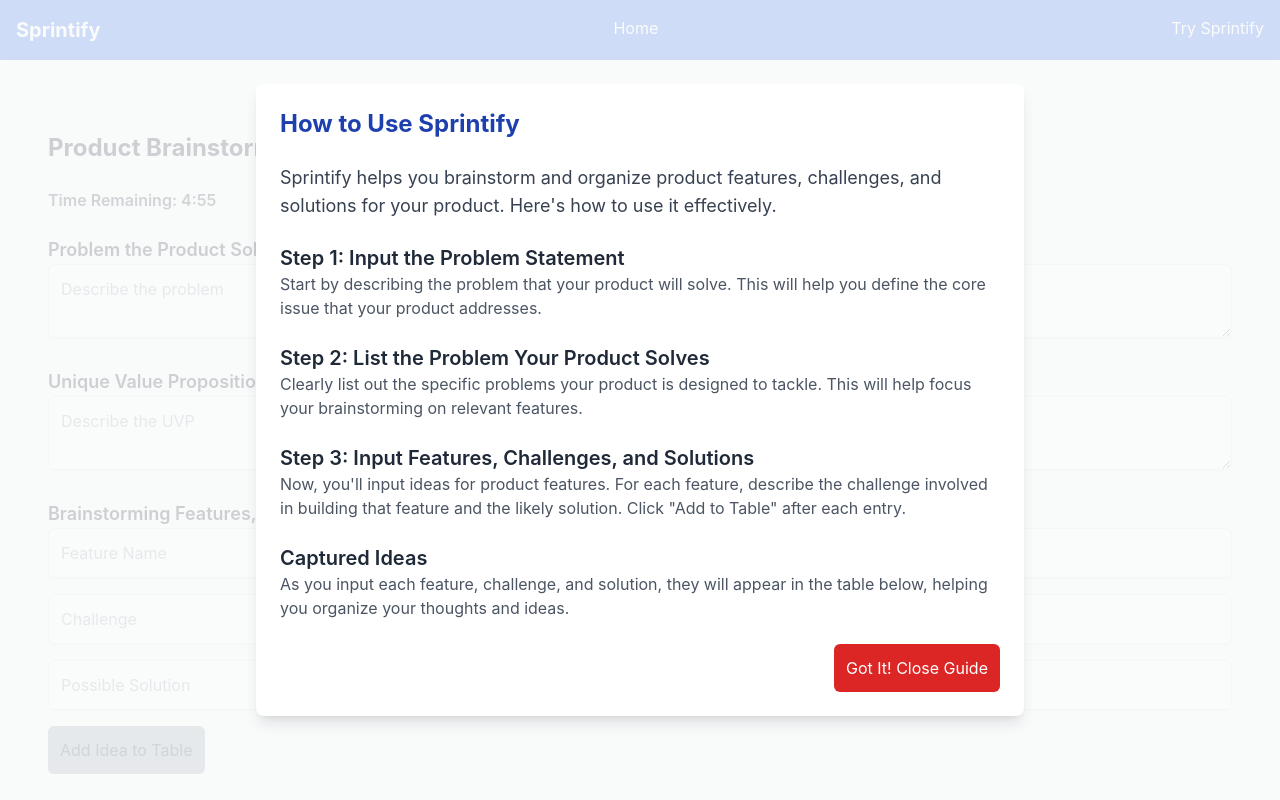
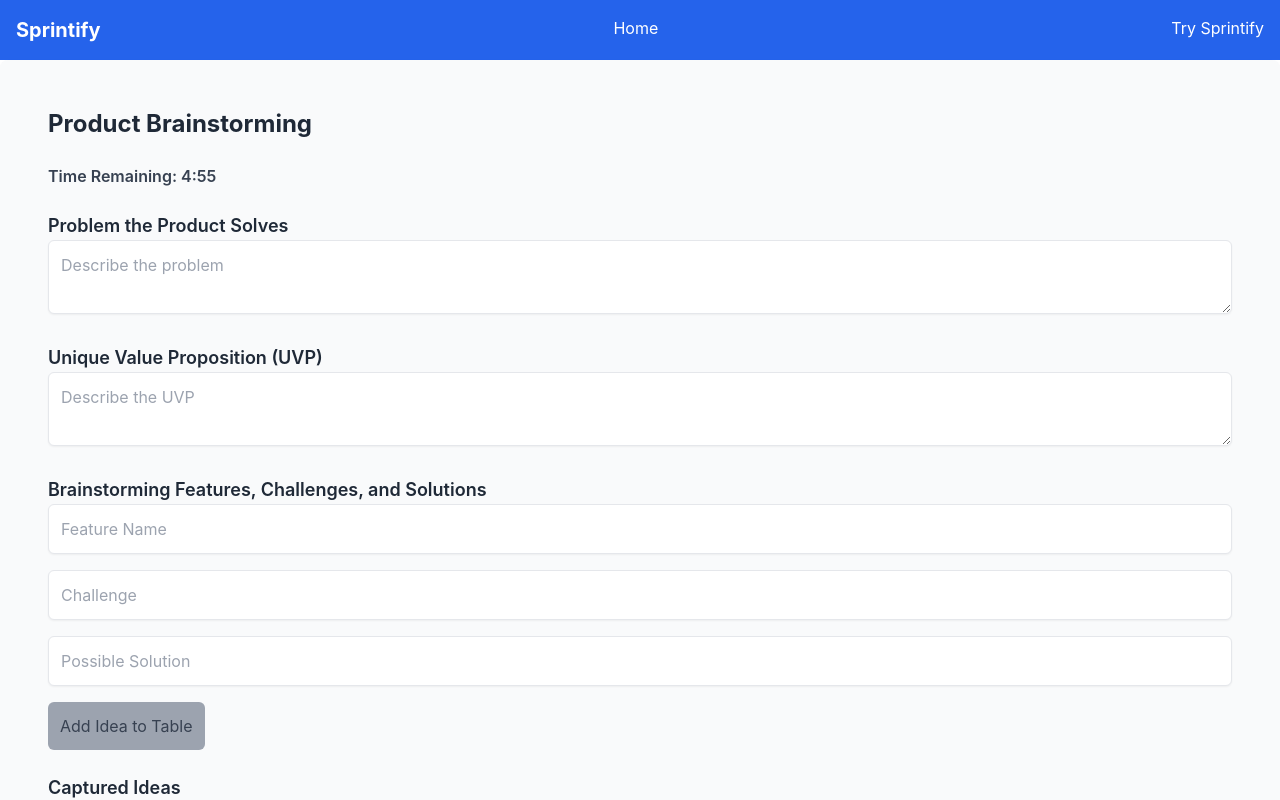
Before and after one commit to Zanarepo/Sprint-Planning-Tool, a React (Create React App) app: page /sprints in a window 1280 px wide. Shown: the top 800 px of the page. Built offline with nearby package versions, Linux system fonts and the light colour scheme.

Commit message:
removed Howto use

```diff
--- a/src/component/Simulate.js
+++ b/src/component/Simulate.js
@@ -1,5 +1,5 @@
 import { useState, useEffect } from "react";
-import HowToUse from './HowToUse'
+//import HowToUse from './HowToUse'
 export default function ProductBrainstorming() {
   const [timer, setTimer] = useState(5 * 60); // 5 minutes timer
   const [problem, setProblem] = useState("");
@@ -38,7 +38,7 @@
 
   return (
     <div className="p-6 space-y-6 bg-gray-50 min-h-screen">
-      <HowToUse/>
+
       <h1 className="text-2xl font-bold text-gray-800">Product Brainstorming</h1>
 
       {/* Timer */}
```
